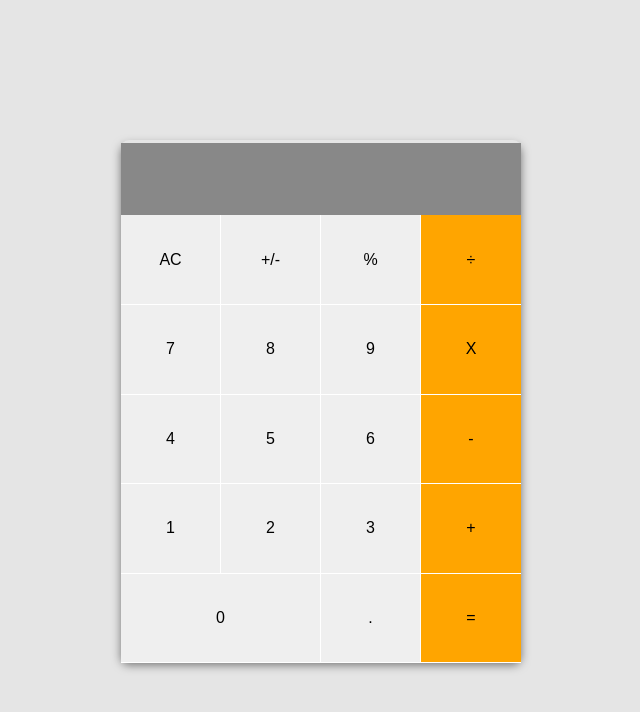
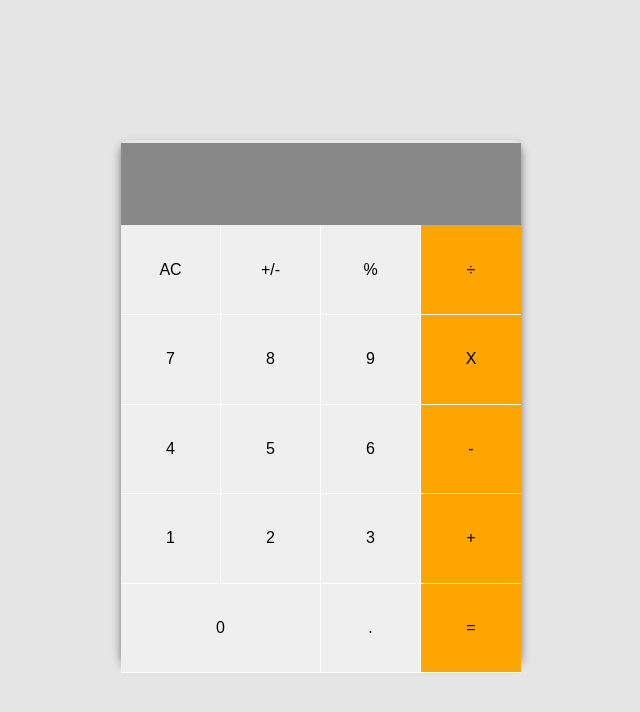
Before and after one commit to mudasiri/math-magicians, a React (Create React App) app: page / in a window 1280 px wide. Shown: the top 712 px of the page, without its empty margins (319-959 px from the left). Built offline with nearby package versions, Linux system fonts and the light colour scheme.

Commit message:
fixed-calculator-ui

```diff
--- a/src/App.css
+++ b/src/App.css
@@ -63,6 +63,7 @@ button {
   font-weight: 300;
   transition: all 0.5s linear;
   overflow: hidden;
+  height: 90px;
 }
 
 .number {
@@ -88,6 +89,7 @@ button {
   display: grid;
   grid-template-columns: repeat(4, 1fr);
   height: 56vh;
+  margin-top: 10px;
 }
 
 .c-grid > button {
```
